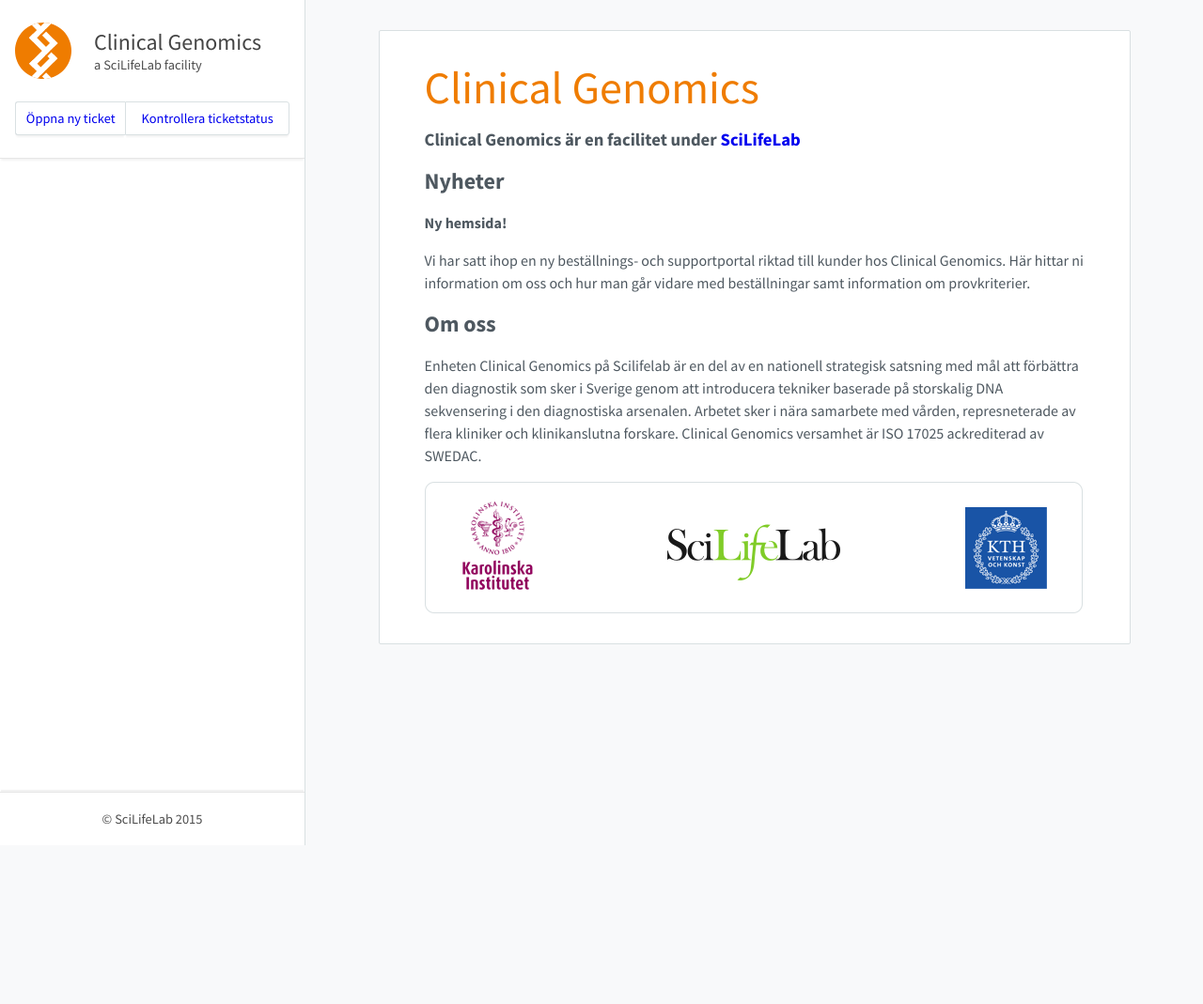
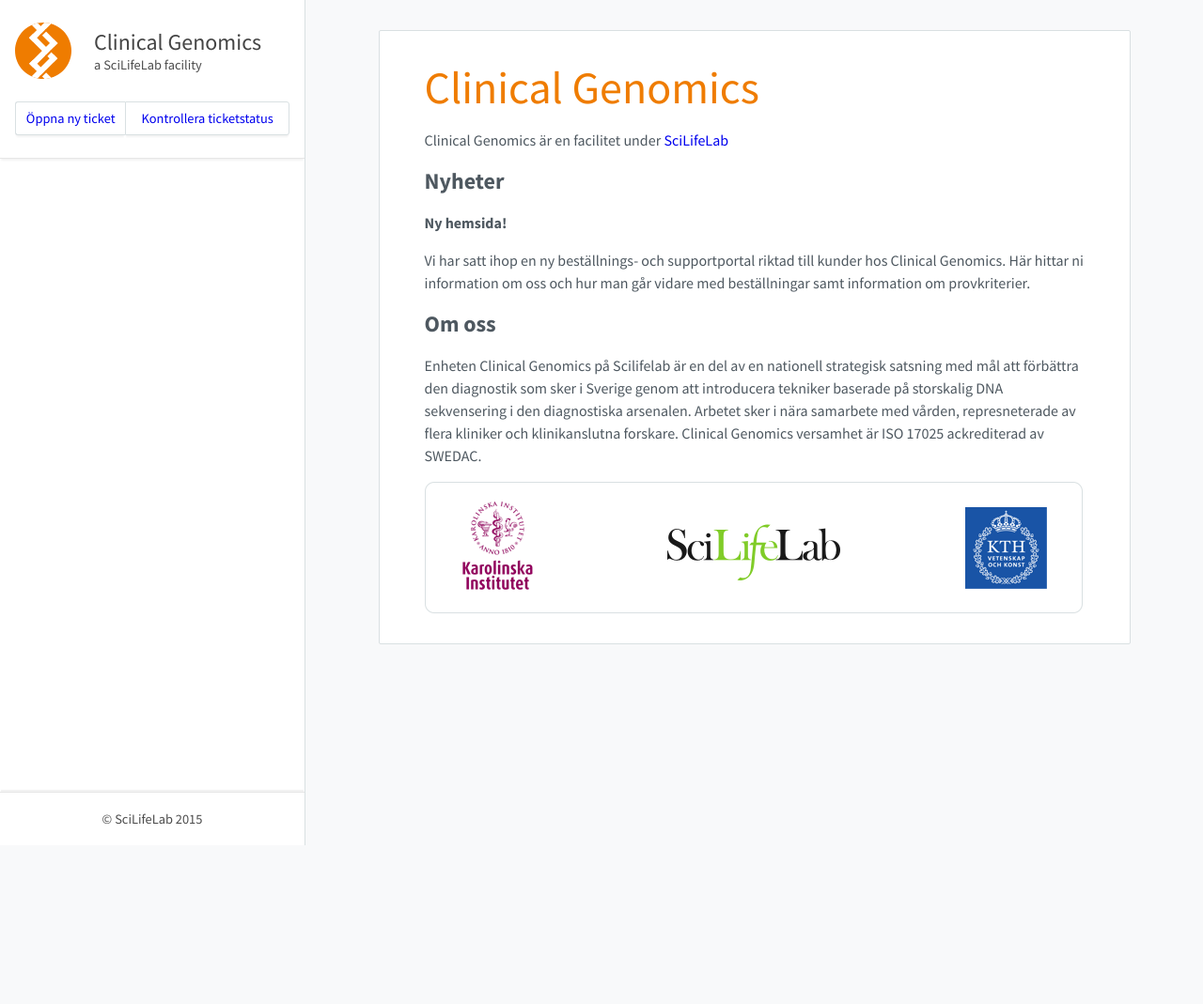
Before and after one commit to Clinical-Genomics/clinical-genomics.github.io, a Jekyll site: the page built from index.md, in a window 1280 px wide. Shown: the whole page at 94% size. Built offline with Jekyll 4.4.1, drawn with Linux system fonts in a browser that asks for light colours; nearby versions of some CDN libraries.

```diff
--- a/index.md
+++ b/index.md
@@ -2,7 +2,7 @@
 layout: base
 ---
 # Clinical Genomics
-### Clinical Genomics är en facilitet under [SciLifeLab](www.scilifelab.se)
+ Clinical Genomics är en facilitet under [SciLifeLab](www.scilifelab.se)
 
 ## Nyheter
 **Ny hemsida!**
```
